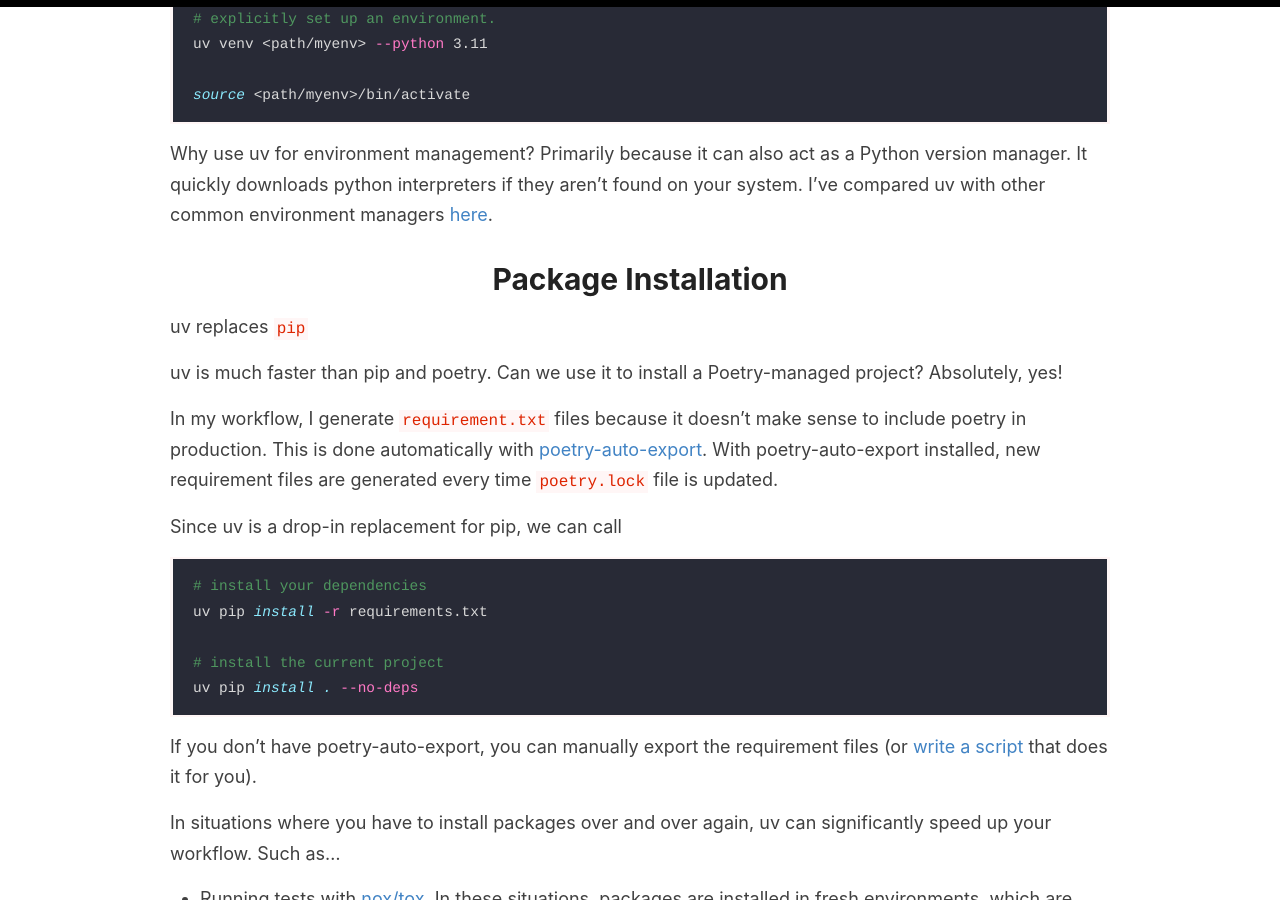
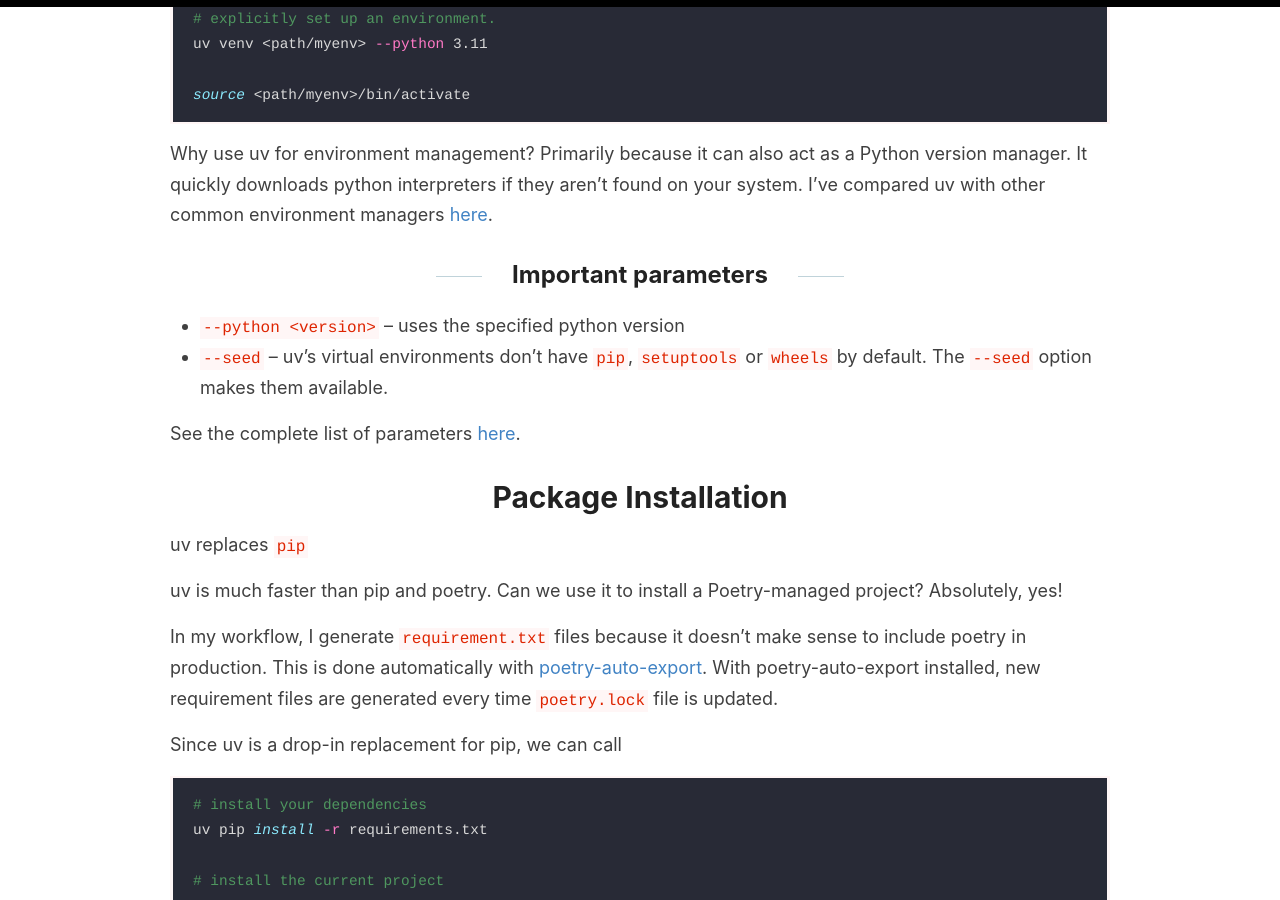
Before and after one commit to kfchou/kfchou.github.io, a Jekyll site: the page built from _posts/2025-1-16-ode-to-uv.md, in a window 1280 px wide and 900 px high, scrolled down 2316 px. Built offline with Jekyll 4.4.1, drawn with Linux system fonts in a browser that asks for light colours; comment, search, counter and statistics services are not loaded.

Commit message:
add notes about --seed

````diff
--- a/_posts/2025-1-16-ode-to-uv.md
+++ b/_posts/2025-1-16-ode-to-uv.md
@@ -68,6 +68,12 @@
 source <path/myenv>/bin/activate
 ```
 Why use uv for environment management? Primarily because it can also act as a Python version manager. It quickly downloads python interpreters if they aren't found on your system. I've compared uv with other common environment managers [here]({% post_url 2024-10-26-uv-virtual-env-tools %}).
+
+## Important parameters
+* `--python <version>` -- uses the specified python version
+* `--seed` -- uv's virtual environments don't have `pip`, `setuptools` or `wheels` by default. The `--seed` option makes them available.
+
+See the complete list of parameters [here](https://docs.astral.sh/uv/reference/cli/#uv-venv).
 
 # Package Installation
 uv replaces `pip`
````
